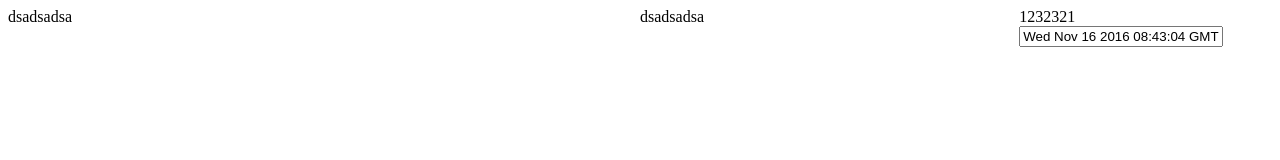
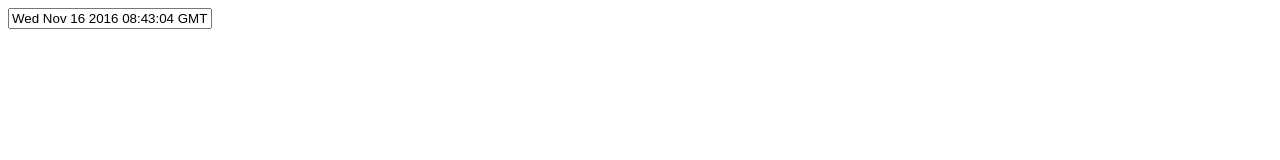
Before and after one commit to bedrosenator/bedrosenator.github.io, a plain HTML site: page index.html in a window 1280 px wide. Drawn offline with Linux system fonts and the light colour scheme.

Commit message:
Index html

```diff
--- a/index.html
+++ b/index.html
@@ -6,26 +6,18 @@
     <link href="css/booba-datepicker.css" rel="stylesheet" type="text/css"/>
 </head>
 <body>
-
-<div style="width: 50%; float: left">dsadsadsa</div>
-<div style="width: 30%; float: left">dsadsadsa</div>
-<div style="width: 20%; float: left">
-    <div>1232321</div>
     <div>
-    <input class="date-picker" id="datepicker">
+        <input class="date-picker" id="datepicker">
     </div>
-</div>
-
 <script src="js/datepicker.js"></script>
 
-<script>
+    <script>
     var datePicker = new DatePicker({
         selector: '#datepicker',
         date: new Date(),
         firstDayOfWeek: "MO", //SU or MO
         wrapperClassName: null
     });
-
 </script>
 </body>
 </html>
```
